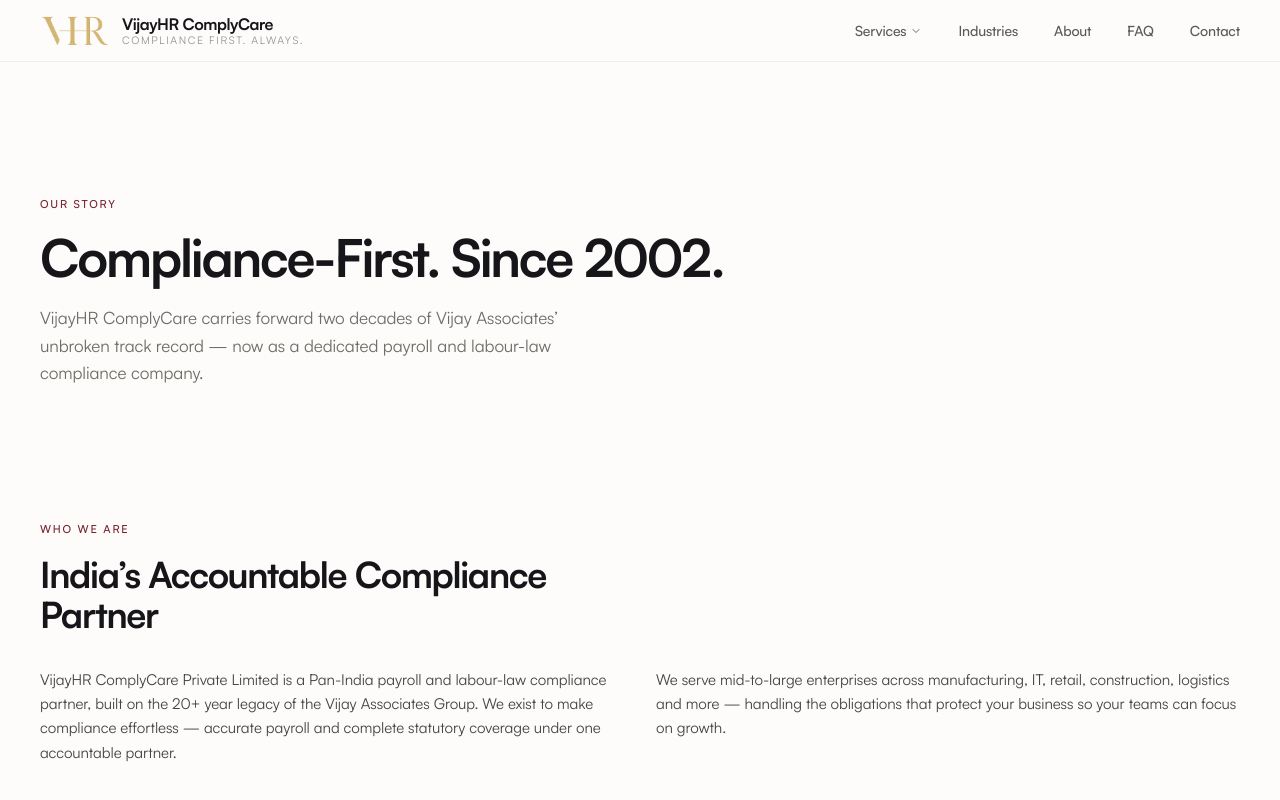
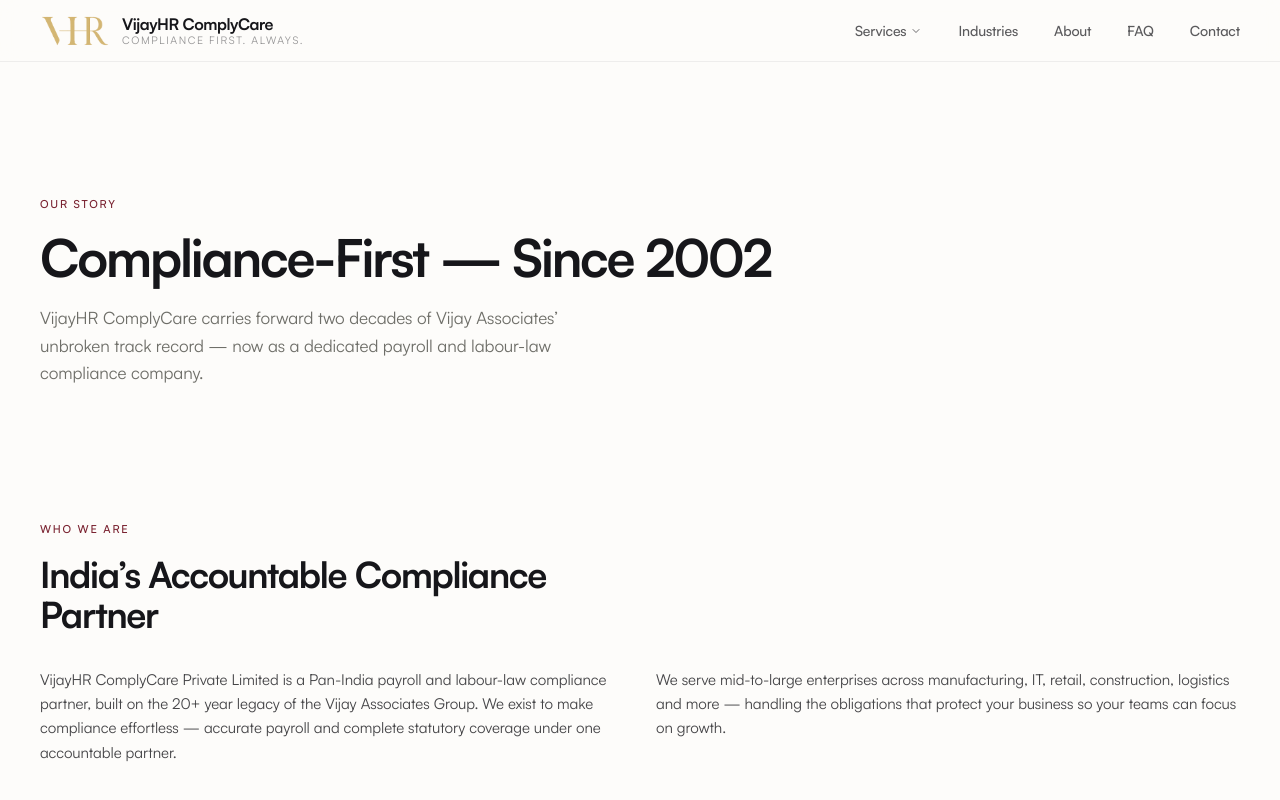
Before and after one commit to Azhwin05/VijayHR, a Next.js app: page /complycare/about in a window 1280 px wide. Shown: the top 800 px of the page. Built offline with nearby package versions, Linux system fonts and the light colour scheme.

Commit message:
Remove periods from About headline, use em dash for cleaner spacing

```diff
--- a/app/complycare/about/page.tsx
+++ b/app/complycare/about/page.tsx
@@ -22,7 +22,7 @@
         </Reveal>
         <Reveal delay={0.06}>
           <h1 className="mt-4 max-w-none font-display text-[40px] leading-tight text-ink sm:whitespace-nowrap sm:text-[52px]">
-            Compliance-First. Since 2002.
+            Compliance-First — Since 2002
           </h1>
         </Reveal>
         <Reveal delay={0.12}>
```
